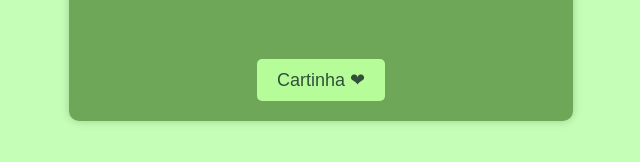
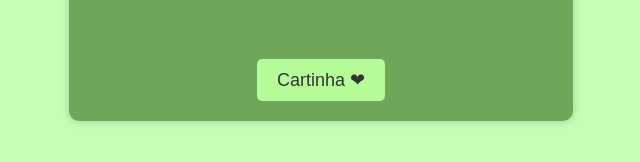
Before and after one commit to saraklamann/Happy-BirthDay, a plain HTML site: page index.html in a window 1280 px wide. Shown: the part 384-546 px from the top of the page, 319-959 px from the left. Drawn offline with Linux system fonts and the light colour scheme.

Commit message:
mudando a cor

```diff
--- a/style.css
+++ b/style.css
@@ -45,7 +45,7 @@ header h1 {
 
 button {
     background-color: #b6fd9a;
-    color: #30503a;
+    color: #333;
     border: none;
     padding: 10px 20px;
     font-size: 18px;
```
